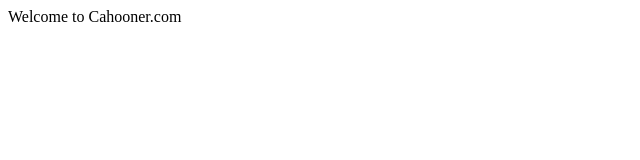
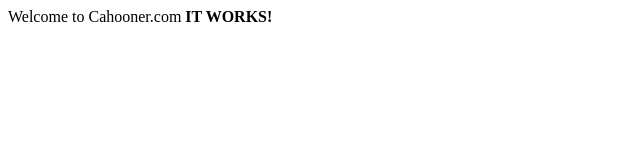
Before and after one commit to zanybandido/zanybandido.github.io, a plain HTML site: page index.html in a window 1280 px wide. Shown: the whole page, without its empty margins (0-640 px from the left). Drawn offline with Linux system fonts and the light colour scheme.

Commit message:
Update index.html

```diff
--- a/index.html
+++ b/index.html
@@ -5,5 +5,6 @@
 </head>
 <body>
 Welcome to Cahooner.com
+<b>IT WORKS!</b>
 </body>
 </html>
```
